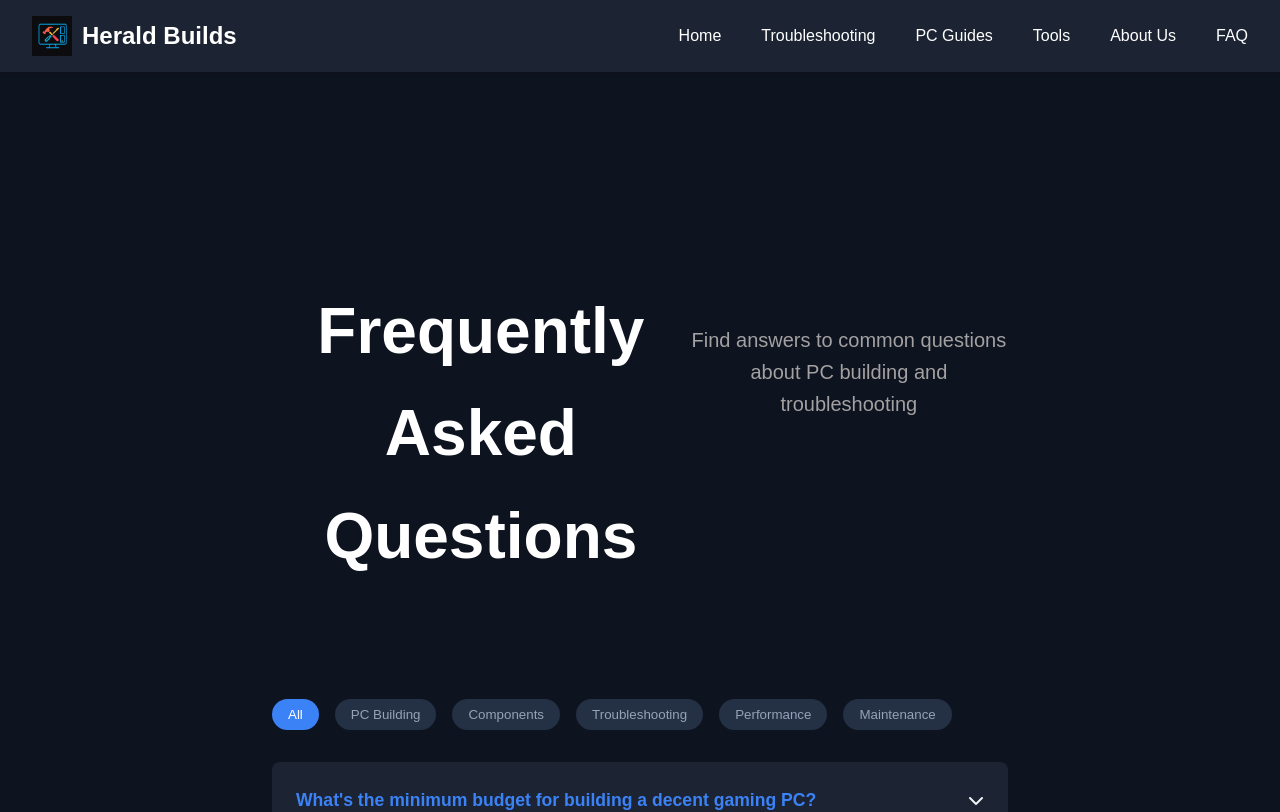
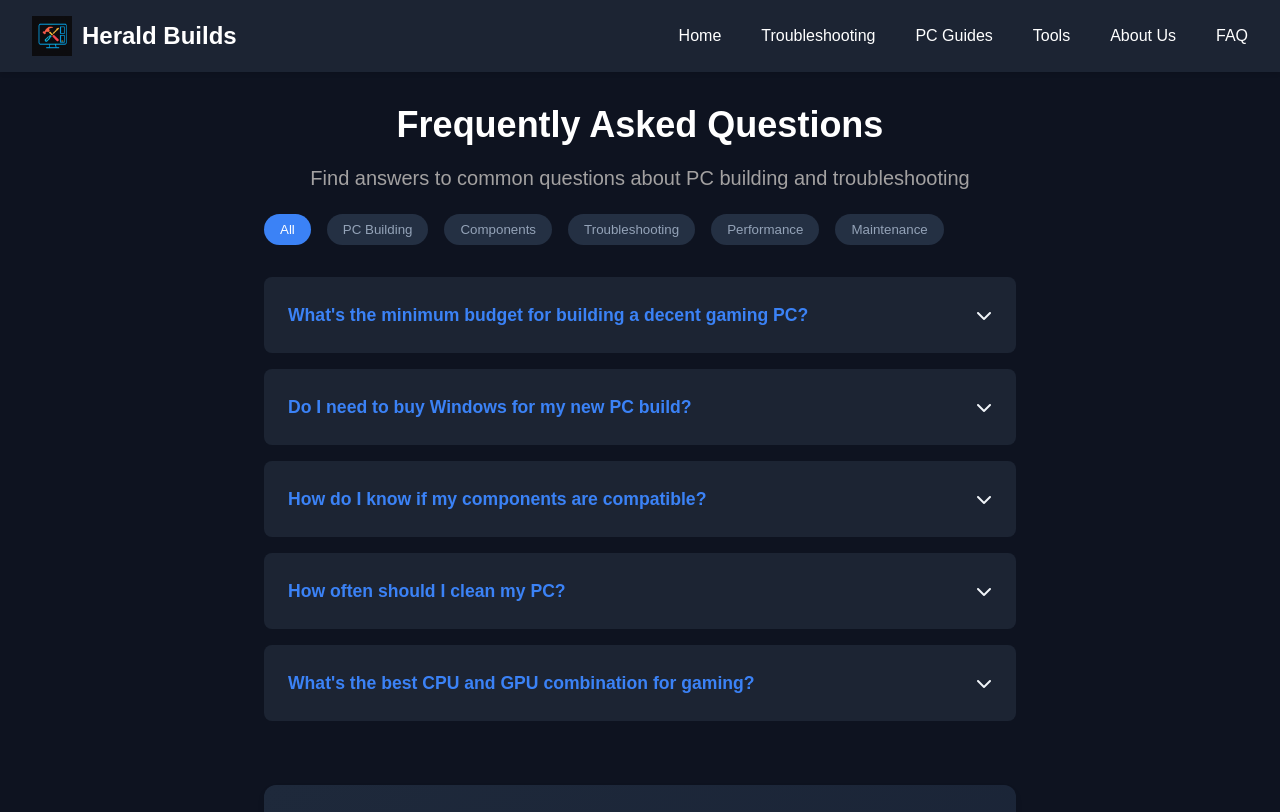
Before and after one commit to Denleysworld/HeraldBuilds, a React (Create React App) app in the folder heraldbuilds/: page /faq in a window 1280 px wide. Shown: the top 812 px of the page. Built offline with nearby package versions, Linux system fonts and the light colour scheme.

Commit message:
Few fixes

```diff
--- a/heraldbuilds/src/components/pages/Styles/faq.css
+++ b/heraldbuilds/src/components/pages/Styles/faq.css
@@ -2,24 +2,46 @@
 .faq-container {
   max-width: 800px;
   margin: 0 auto;
-  padding: 2rem;
+  padding: 1.5rem 1.5rem 1.5rem 1.5rem;
+  padding-top: 0 !important;
 }
 
 .hero {
   text-align: center;
-  margin-bottom: 3rem;
+  margin-bottom: 1.5rem;
+  margin-top: 0 !important;
 }
 
-.hero h1 {
-  font-size: 2.25rem;
-  margin-bottom: 1rem;
-  color: #ffffff;
+
+.faq-page .hero {
+  padding: 0.5rem 0 0.25rem !important;  /* Minimal padding overrides index.css */
+  min-height: auto !important;           /* Remove fixed height from index.css */
+  background: none !important;
+  display: block !important;
+  margin-top: 2rem !important;
+  margin-bottom: 1rem !important;
+  padding-top: 0 !important;
+}
+
+.faq-page .hero .subtitle {
+  margin-bottom: 0 !important;
+}
+
+.faq-page .hero h1 {
+  font-size: 2.25rem !important;
+  margin-bottom: 0.5rem !important;
+  color: #ffffff !important;
   text-shadow: none !important;
   animation: none !important;
-  white-space: normal;
-  word-break: normal;
-  max-width: 100%;
-  overflow-wrap: anywhere;
+  margin-top: 0 !important;
+  white-space: normal !important;
+  word-break: normal !important;
+  max-width: 100% !important;
+  display: block !important;
+  /* Remove global h1 margin-top */
+  margin-block-start: 0 !important;
+  margin-block-end: 0.5rem !important;
+
 }
 
 .hero .subtitle {
--- a/heraldbuilds/src/components/pages/Styles/index.css
+++ b/heraldbuilds/src/components/pages/Styles/index.css
@@ -47,13 +47,13 @@ a {
 .hero h1 {
     font-size: 4rem;
     font-weight: bold;
-    color: #ffffff; /* White text */
+    color: #ffffff;
      text-shadow:
         0 0 5px #00bfff,
         0 0 10px #00bfff,
         0 0 20px #00bfff,
         0 0 40px #00bfff,
-        2px 2px 4px rgba(0, 0, 0, 0.8);
+       2px 2px 4px rgba(0, 0, 0, 0.8);
 
     animation: pulse-glow 2s ease-in-out infinite alternate;
 }
```
